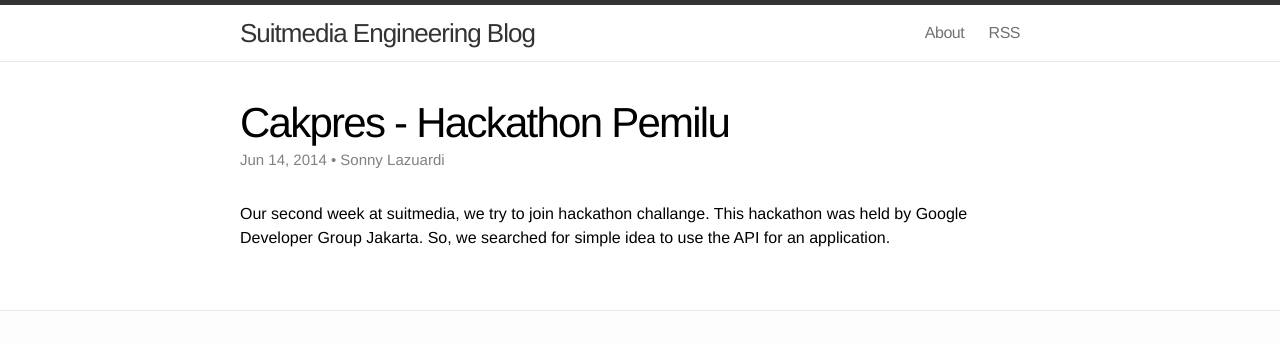
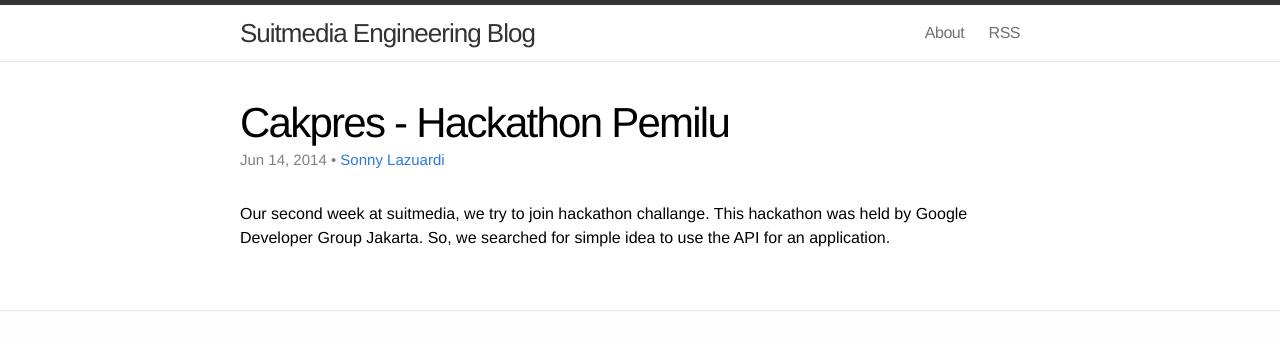
Before and after one commit to suitmedia/suitmedia.github.io, a Jekyll site: the page built from _posts/2014-06-14-cakpres-hackathon-pemilu.markdown, in a window 1280 px wide. Shown: the top 344 px of the page. Built offline with Jekyll 4.4.1, drawn with Linux system fonts in a browser that asks for light colours; comment, search, counter and statistics services are not loaded.

Commit message:
add author twitter link

```diff
--- a/_layouts/post.html
+++ b/_layouts/post.html
@@ -7,7 +7,15 @@ layout: default
     <h1>{{ page.title }}</h1>
     <p class="meta">
       <time datetime="{{ page.date }}">{{ page.date | date: "%b %-d, %Y" }}</time>
-      {% if page.author %} • {{ page.author }}{% endif %}{% if page.meta %} • {{ page.meta }}{% endif %}
+      {% if page.author %}
+        •
+        {% if page.author_t %}
+          <a href="//twitter.com/{{ page.author_t }}" target="_blank">{{ page.author }}</a>
+        {% else %}
+          {{ page.author }}
+        {% endif %}
+      {% endif %}
+      {% if page.meta %} • {{ page.meta }}{% endif %}
     </p>
   </header>
 
```
